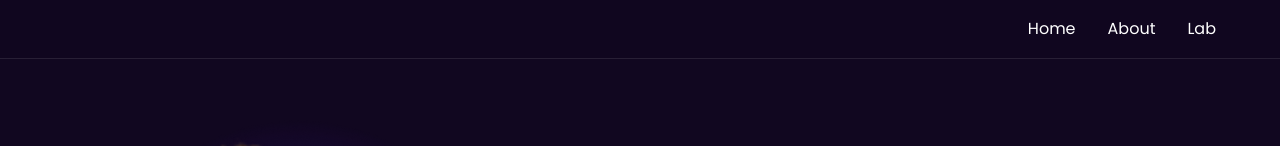
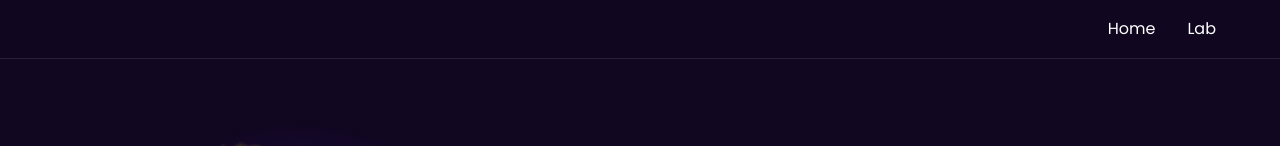
Before and after one commit to brianpk07-tech/portfolio-v2, a Next.js app: page / in a window 1280 px wide. Shown: the top 146 px of the page. Built offline with nearby package versions, Linux system fonts and the light colour scheme.

Commit message:
14h41/01/06/2026

```diff
--- a/app/components/Header.tsx
+++ b/app/components/Header.tsx
@@ -23,14 +23,6 @@ export default function Header(): React.JSX.Element {
             </li>
             <li className="m-0 p-0">
               <Link
-                href="#about"
-                className="text-white hover:text-purple-400 transition-colors text-base font-normal"
-              >
-                About
-              </Link>
-            </li>
-            <li className="m-0 p-0">
-              <Link
                 href="#lab"
                 className="text-white hover:text-purple-400 transition-colors text-base font-normal"
               >
```
